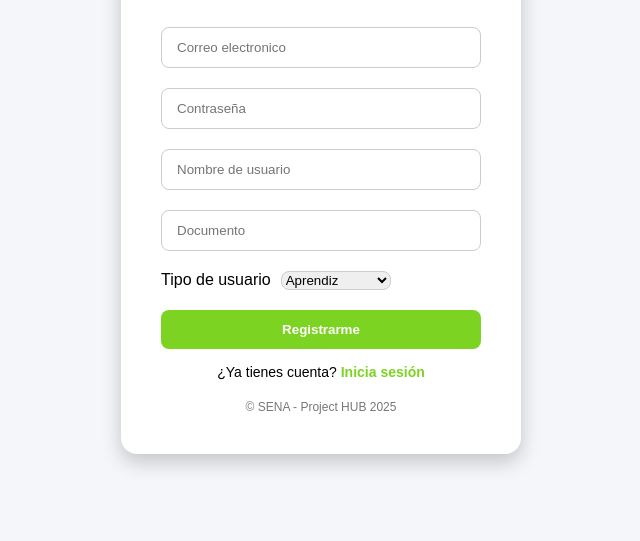
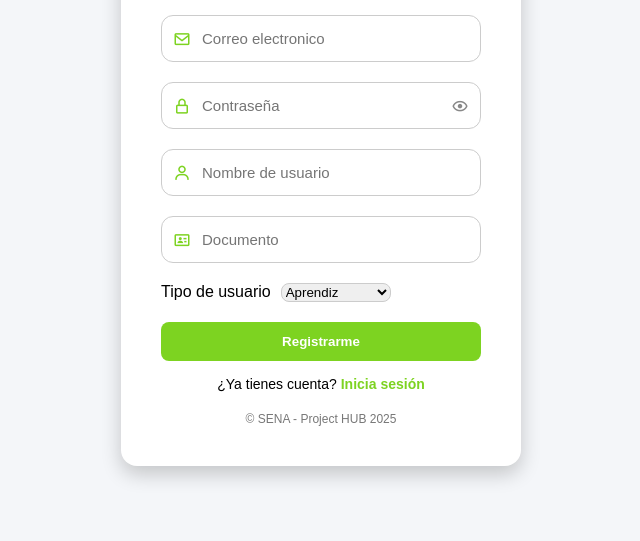
Before and after one commit to juan-david-restrepo/Proyect-Hub, a plain HTML site: page Login/pages/registro.html in a window 1280 px wide. Shown: the part 259-800 px from the top of the page, without its empty margins (319-959 px from the left). Drawn offline with nearby package versions, Linux system fonts and the light colour scheme.

Commit message:
agrego iconos (todavia me falta en la recuperacion de contraseña) y mejoras en la carga de la pagina

```diff
--- a/Login/css/login.css
+++ b/Login/css/login.css
@@ -54,6 +54,7 @@
             background-color: #64b51d;
         }
 
+
         .register-link {
             margin-top: 15px;
             font-size: 14px;
@@ -103,3 +104,35 @@
         color: #7dd321;
         font-size: 14px;
         }
+
+        .agrupar-input {
+            position: relative;
+        }
+
+        .agrupar-input i:first-child {
+            position: absolute;
+            left: 12px;
+            top: 50%;
+            transform: translateY(-50%);
+            color: #7dd321;
+            font-size: 18px;
+        }
+
+        .agrupar-input input {
+            width: 100%;
+            padding: 14px 48px 14px 36px;
+            border: 1px solid #ccc;
+            border-radius: 12px;
+            font-size: 15px;
+        }
+
+
+        .contraseñaContainer #mostrarContraseña {
+            position: absolute;
+            right: 12px;
+            top: 50%;
+            transform: translateY(-50%);
+            cursor: pointer;
+            color: #888;
+            font-size: 18px;
+        }
--- a/Login/css/registro.css
+++ b/Login/css/registro.css
@@ -23,18 +23,42 @@
             text-align: center;
         }
 
+        .agrupar-input {
+            position: relative;
+        }
+
+        .agrupar-input i:first-child {
+            position: absolute;
+            left: 12px;
+            top: 50%;
+            transform: translateY(-50%);
+            color: #7dd321;
+            font-size: 18px;
+            pointer-events: none;
+        }
+
+        .agrupar-input input {
+            width: 100%;
+            padding: 14px 48px 14px 40px;
+            border: 1px solid #ccc;
+            border-radius: 12px;
+            font-size: 15px;
+            margin: 10px 0;
+        }
+
+        .contraseñaContainer #mostrarContraseña {
+            position: absolute;
+            right: 12px;
+            top: 50%;
+            transform: translateY(-50%);
+            cursor: pointer;
+            color: #888;
+            font-size: 18px;
+        }
+
         h2 {
             color: #222;
             margin-bottom: 20px;
-        }
-
-        input[type="text"],
-        input[type="password"] {
-            width: 100%;
-            padding: 12px 15px;
-            margin: 10px 0;
-            border: 1px solid #ccc;
-            border-radius: 8px;
         }
 
         button {
--- a/Login/js/registro.js
+++ b/Login/js/registro.js
@@ -5,6 +5,16 @@ const documentoInput = document.getElementById('documentoInput');
 const rol = document.getElementById('rol');
 const mensaje = document.getElementById('mensaje');
 const botonRegistro = document.getElementById('botonRegistro');
+const mostrarContraseña = document.getElementById('mostrarContraseña');
+
+mostrarContraseña.addEventListener('click', () => {
+    const type = contraseñaInput.getAttribute('type') === 'password' ? 'text' : 'password';
+    contraseñaInput.setAttribute('type', type);
+
+    // Cambiar ícono visualmente
+    mostrarContraseña.classList.toggle('bx-show');
+    mostrarContraseña.classList.toggle('bx-hide');
+});
 
 // Función para mostrar mensajes en pantalla
 function mostrarMensaje(msg, isError = false) {
@@ -27,6 +37,10 @@ function guardarUsuario() {
     if (!correo || !contraseña || !nombre || !documento || !rolSeleccionado) {
         return mostrarMensaje("hay algun campo sin llenar", true);
 
+    }
+
+    if (!/\S+@\S+\.\S+/.test(correo)) {
+        return mostrarMensaje("Correo inválido.", true);
     }
 
     const nuevoUsuario = {
--- a/Login/pages/registro.html
+++ b/Login/pages/registro.html
@@ -5,19 +5,34 @@
     <meta charset="UTF-8">
     <meta name="viewport" content="width=device-width, initial-scale=1.0">
     <link rel="stylesheet" href="../css/registro.css">
+    <link href="https://unpkg.com/boxicons@2.1.4/css/boxicons.min.css" rel="stylesheet">
     <title>register</title>
 </head>
 
 <body>
 
     <div class="registro-container">
-        <img src="/Images/logo.png.png" alt="Logo Project HUB">
+        <img src="../Images/logo.png.png" alt="Logo Project HUB">
         <h2>Regístrate</h2>
         <form>
-            <input id="correoInput" type="text" placeholder="Correo electronico" required>
-            <input id="contraseñaInput" type="password" placeholder="Contraseña" required>
-            <input id="nombreInput" type="text" placeholder="Nombre de usuario" required>
-            <input id="documentoInput" type="text" placeholder="Documento" required>
+            <div class="agrupar-input correoContainer">
+                <i class='bx bx-envelope'></i>
+                <input id="correoInput" type="text" placeholder="Correo electronico" required />
+            </div>
+            <div class="agrupar-input contraseñaContainer">
+                <i class='bx bx-lock-alt'></i>
+                <input id="contraseñaInput" type="password" placeholder="Contraseña" required>
+                <i class='bx bx-show' id="mostrarContraseña"></i>
+            </div>
+            <div class="agrupar-input nombreContainer">
+                <i class='bx bx-user'></i>
+                <input id="nombreInput" type="text" placeholder="Nombre de usuario" required>
+            </div>
+            <div class="agrupar-input documentoContainer">
+                <i class='bx bx-id-card'></i>
+                <input id="documentoInput" type="text" placeholder="Documento" required pattern="\d+" inputmode="numeric" required>
+            </div>
+
             <div class="opcionRol">
                 <label for="rol">Tipo de usuario</label>
                 <select id="rol" name="rol" required>
```
Also changed, not shown: Login/css/contraseña.css (+18 -0 lines), Login/js/login.js (+15 -1 lines), Login/pages/Login.html (+13 -4 lines), Login/pages/contraseña.html (+6 -2 lines).
